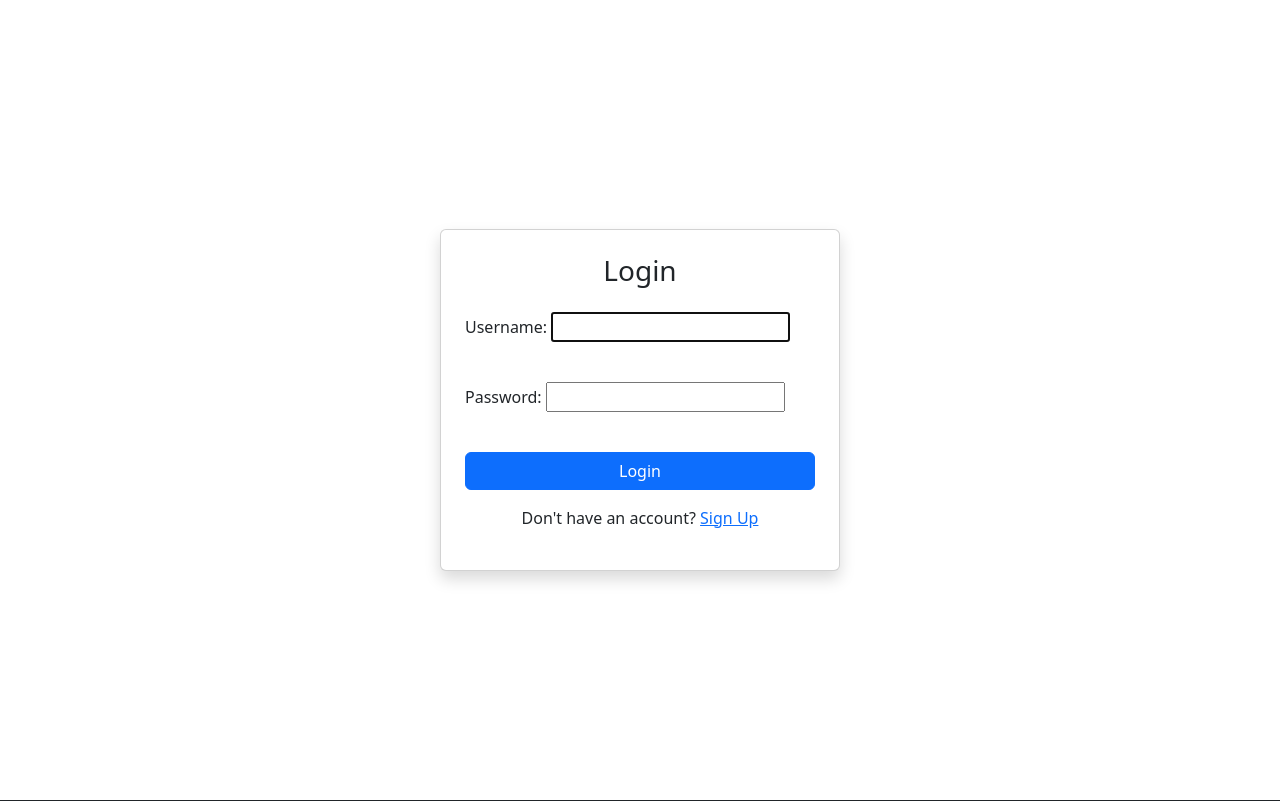
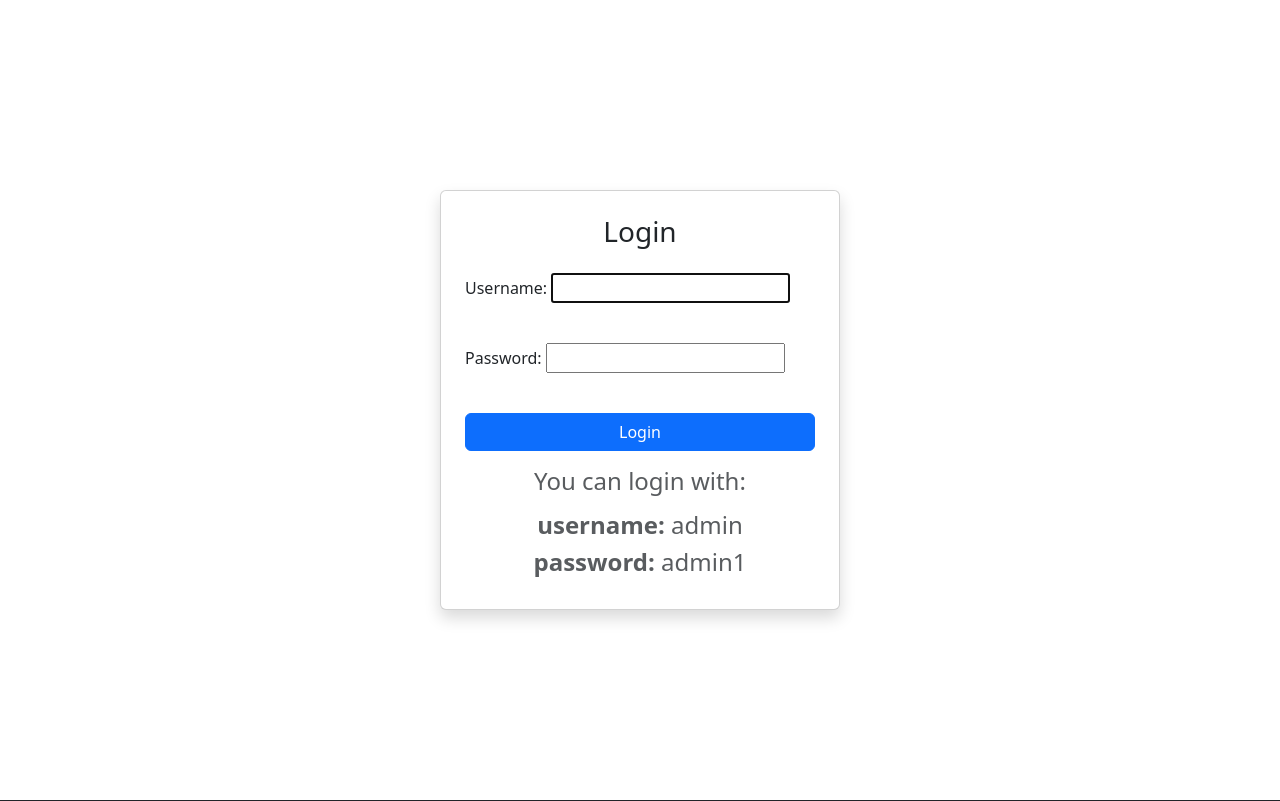
Before and after one commit to DimaPr7/modena_project, a Django app: page /accounts/login/ in a window 1280 px wide. Shown: the part 96-897 px from the top of the page. Run offline with Django 4.2, Linux system fonts and the light colour scheme.

Commit message:
technic part done

```diff
--- a/accounts/templates/account.html
+++ b/accounts/templates/account.html
@@ -4,7 +4,7 @@
     <h1 class="text-center" style="font-size: 2.5em; margin-bottom: 30px; color: #4CAF50; font-weight: 600;">User Profile</h1>
 
     <div style="background-color: #fff; padding: 20px; border-radius: 10px; box-shadow: 0 4px 6px rgba(0,0,0,0.1);">
-        <h2 style="font-size: 2em; color: #333; font-weight: 500;">Your name: {{ user.first_name }}</h2>
+        <h2 style="font-size: 2em; color: #333; font-weight: 500;">Your name: {{ user.username }}</h2>
         <p style="font-size: 1.1em; color: #555;">Email: <strong>{{ user.email }}</strong></p>
         <p style="font-size: 1.1em; color: #555;">Registered: <strong>{{ user.date_joined|date:"d M Y" }}</strong></p>
         <p style="font-size: 1.1em; color: #555;">Last login: <strong>{{ user.last_login|date:"d M Y H:i" }}</strong></p>
--- a/accounts/templates/login.html
+++ b/accounts/templates/login.html
@@ -46,11 +46,20 @@
             <div class="d-grid">
                 <button type="submit" class="btn btn-primary">Login</button>
             </div>
+        <div class="text-center mt-3 text-muted small">
+    <h4>You can login with:</h4>
+  <div class="text-center mt-3 text-muted small">
+    <h4><strong>username:</strong> admin</h4>
+    <h4><strong>password:</strong> admin1</h4>
+</div>
+
+
+</div>
+
         </form>
-
-        <p class="text-center mt-3">
-            Don't have an account? <a href="{% url 'signup' %}">Sign Up</a>
-        </p>
+{#        <p class="text-center mt-3">#}
+{#            Don't have an account? <a href="{% url 'signup' %}">Sign Up</a>#}
+{#        </p>#}
     </div>
 </div>
 {% endblock %}
--- a/modena_website/templates/home.html
+++ b/modena_website/templates/home.html
@@ -57,7 +57,7 @@
                         <h5 class="card-title">
                             <a href="{% url 'products:detail' pk=4 %}" class="stretched-link">{{ product.name }}</a>
                         </h5>
-                        <p class="card-text">T-Short white</p>
+                        <p class="card-text">Shirt Plaid Coaling</p>
                     </div>
                 </div>
             </div>
@@ -70,7 +70,7 @@
                         <h5 class="card-title">
                             <a href="{% url 'products:detail' pk=10 %}" class="stretched-link">{{ product.name }}</a>
                         </h5>
-                        <p class="card-text">Belted satin midi dress</p>
+                        <p class="card-text">Jacket Padded Zip</p>
                     </div>
                 </div>
             </div>
@@ -83,7 +83,7 @@
                         <h5 class="card-title">
                             <a href="{% url 'products:detail' pk=16 %}" class="stretched-link">{{ product.name }}</a>
                         </h5>
-                        <p class="card-text">Carlo G Mens Fancy Trousers</p>
+                        <p class="card-text">Crop Top Purple</p>
                     </div>
                 </div>
             </div>
```
Also changed, not shown: db.sqlite3.
